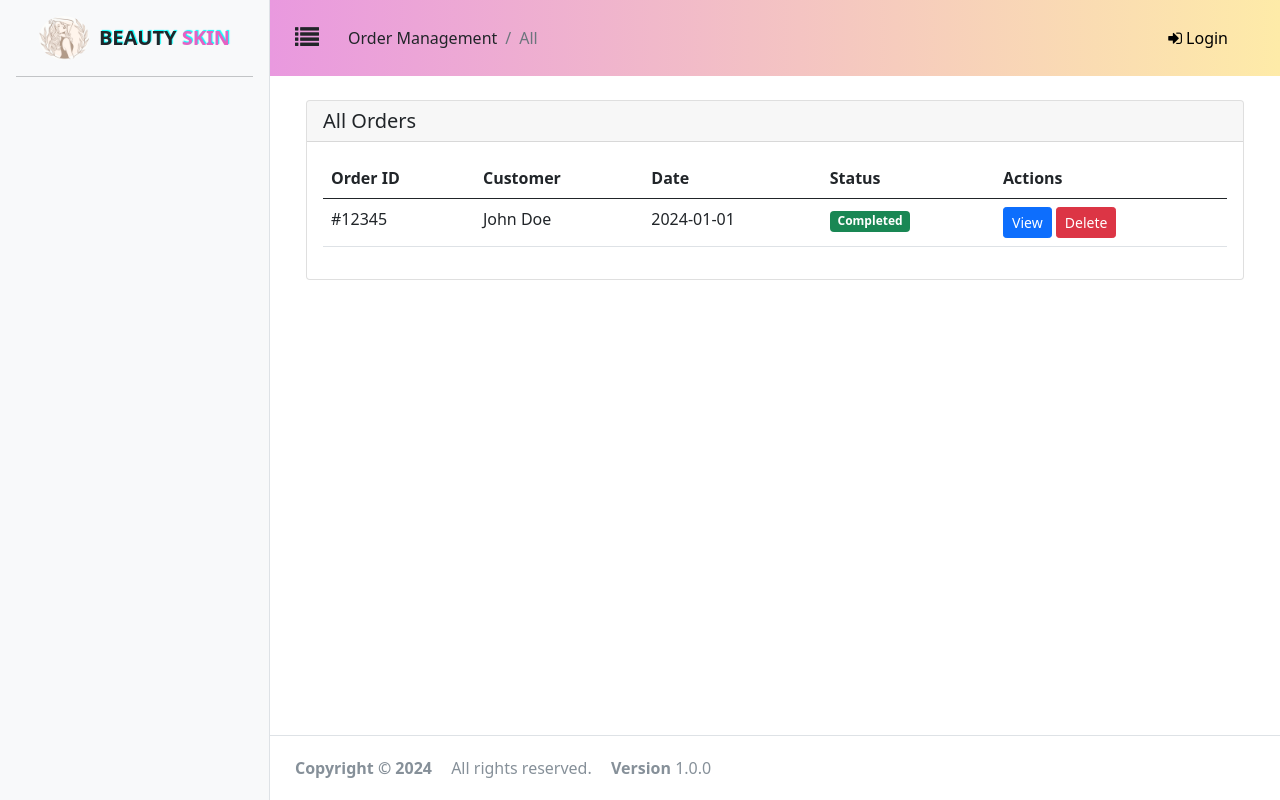
After one commit to anh-nt24/beauty-skin, a PHP site: the page made by src/views/admin/index.php in a window 1280 px wide. The commit adds this page. Run offline with PHP 8.4, Linux system fonts and the light colour scheme; the template is opened without the code that fills it, so the values that code supplies are empty; some libraries are stand-ins or nearby versions.

Commit message:
admin layout and sidebar

```diff
--- /dev/null
+++ b/src/views/admin/content/order-management/index.php
@@ -0,0 +1,37 @@
+<div class="container-fluid">
+    <div class="row">
+        <div class="col-12">
+            <div class="card">
+                <div class="card-header">
+                    <h5 class="card-title mb-0">All Orders</h5>
+                </div>
+                <div class="card-body">
+                    <!-- Add your orders table or content here -->
+                    <table class="table">
+                        <thead>
+                            <tr>
+                                <th>Order ID</th>
+                                <th>Customer</th>
+                                <th>Date</th>
+                                <th>Status</th>
+                                <th>Actions</th>
+                            </tr>
+                        </thead>
+                        <tbody>
+                            <tr>
+                                <td>#12345</td>
+                                <td>John Doe</td>
+                                <td>2024-01-01</td>
+                                <td><span class="badge bg-success">Completed</span></td>
+                                <td>
+                                    <button class="btn btn-sm btn-primary">View</button>
+                                    <button class="btn btn-sm btn-danger">Delete</button>
+                                </td>
+                            </tr>
+                        </tbody>
+                    </table>
+                </div>
+            </div>
+        </div>
+    </div>
+</div>
--- /dev/null
+++ b/src/views/admin/header.php
@@ -0,0 +1,65 @@
+<nav id="header" class="navbar navbar-default py-2" style="background: var(--gradient-color);">
+    <div class="container">
+        <div class="row w-100 d-flex align-items-center">
+            <div class="col-md-6">
+                <div class="navbar-header">
+                    <div class="d-flex align-items-center">
+                        <button id="sidebarToggle" class="btn text-decoration-none">
+                            <i class="fa fa-list fs-4"></i>
+                        </button>
+                        <?php if ($current_section && $current_subsection): ?>
+                            <nav aria-label="breadcrumb" class="ms-3">
+                                <ol class="breadcrumb mb-0">
+                                    <li class="breadcrumb-item">
+                                        <?php echo ucwords(str_replace('-', ' ', $current_section)); ?>
+                                    </li>
+                                    <li class="breadcrumb-item active">
+                                        <?php echo $current_subsection == 'index' ? 'All' : ucfirst($current_subsection); ?>
+                                    </li>
+                                </ol>
+                            </nav>
+                        <?php endif; ?>
+                    </div>
+                </div>
+            </div>
+
+            <div class="col-md-6">
+                <ul class="nav justify-content-end align-items-center w-100">
+                    <?php
+                        if (isset($_COOKIE['user'])) {
+                            $user = json_decode($_COOKIE['user'], true);
+                            $userName = htmlspecialchars($user['name']);
+                        }
+                    ?>
+
+
+                    <?php if (isset($userName)): ?>
+                        <li class="nav-item dropdown">
+                            <a href="#" class="nav-link dropdown-toggle d-flex align-items-center" id="userDropdown" role="button" data-bs-toggle="dropdown" aria-expanded="false">
+                                <i class="fa fa-user mx-1" style="font-size: 25px"></i>
+                                <span><?php echo htmlspecialchars($userName); ?></span>
+
+                            </a>
+                            <ul class="dropdown-menu dropdown-menu-end" aria-labelledby="userDropdown">
+                                <li>
+                                    <a class="dropdown-item" href="/password">Change password</a>
+                                </li>
+                                <li>
+                                    <a class="dropdown-item" href="/logout">Logout <i class="fa fa-sign-out"></i> </a>
+                                </li>
+                            </ul>
+                        </li>
+                    <?php else: ?>
+                        <li class="nav-item">
+                            <a href="#" class="nav-link normal-href" data-toggle="modal" data-target=".bs-modal-md" data-bs-toggle="modal" data-bs-target="#loginModal">
+                                <i class="fa fa-sign-in"></i> Login
+                            </a>
+                        </li>
+                    <?php endif; ?>
+
+                </ul>
+            </div>
+
+        </div>
+    </div>
+</nav>
--- /dev/null
+++ b/src/views/admin/index.php
@@ -0,0 +1,138 @@
+<?php
+    $current_section = $data['current_section'] ?? 'order-management';
+    $current_subsection = $data['current_subsection'] ?? 'index';
+?>
+
+<!DOCTYPE html>
+<html lang="en">
+<head>
+    <meta charset="UTF-8">
+    <meta name="viewport" content="width=device-width, initial-scale=1.0">
+    <title>Homepage</title>
+    <link rel="icon" type="image/x-icon" href="<?php echo ROOT_URL . "/public/images/browser-logo.ico" ?>">
+
+    <!-- bootstrap -->
+    <link href="https://cdn.jsdelivr.net/npm/bootstrap@5.0.2/dist/css/bootstrap.min.css" rel="stylesheet" integrity="sha384-EVSTQN3/azprG1Anm3QDgpJLIm9Nao0Yz1ztcQTwFspd3yD65VohhpuuCOmLASjC" crossorigin="anonymous">
+    <link rel="stylesheet" href="https://cdn.jsdelivr.net/npm/bootstrap-icons@1.10.5/font/bootstrap-icons.css">
+    <script src="https://ajax.googleapis.com/ajax/libs/jquery/3.7.1/jquery.min.js"></script>
+    <script src="https://cdn.jsdelivr.net/npm/bootstrap@5.0.2/dist/js/bootstrap.bundle.min.js" integrity="sha384-MrcW6ZMFYlzcLA8Nl+NtUVF0sA7MsXsP1UyJoMp4YLEuNSfAP+JcXn/tWtIaxVXM" crossorigin="anonymous"></script>
+
+    <!-- font awesome -->
+    <link rel="stylesheet" href="https://cdnjs.cloudflare.com/ajax/libs/font-awesome/4.7.0/css/font-awesome.min.css">
+
+    <!-- custom style -->
+    <link rel="stylesheet" href= "<?php echo ROOT_URL . "/public/css/style.css" ?>" >
+
+    <style>
+        .wrapper {
+            display: flex;
+            min-height: 100vh;
+        }
+
+        #sidebar {
+            width: 270px;
+            transition: all 0.3s;
+            flex-shrink: 0;
+        }
+
+        #sidebar.collapsed {
+            width: 100px;
+        }
+
+        #sidebar.collapsed .sidebar-text,
+        #sidebar.collapsed .subsection {
+            display: none;
+        }
+
+        #sidebar.collapsed .brandname {
+            display: none !important;
+        }
+
+        #sidebar.collapsed .header__web-logo {
+            width: 100%;
+        }
+
+        #sidebar .admin-section:hover {
+            cursor: pointer;
+        }
+
+        #content {
+            transition: all 0.3s;
+            flex-grow: 1;
+            display: flex;
+            flex-direction: column;
+        }
+
+        .content-body {
+            flex-grow: 1;
+        }
+
+        .sidebar-link {
+            color: #333;
+            text-decoration: none;
+        }
+        .sidebar-link:hover {
+            background-color: #f8f9fa;
+        }
+        .active-section {
+            background-color: #e9ecef;
+        }
+    </style>
+
+</head>
+<body>
+
+    <div class="wrapper">
+        <!-- sidebar -->
+        <?php include __DIR__ . '/sidebar.php'; ?>
+
+
+        <!-- main content -->
+        <div id="content">
+            <!-- header -->
+            <?php include __DIR__ .  "/header.php"; ?>
+
+            <main class="p-4 content-body">
+                <?php
+                    // Construct the path to the content file
+                    $content_path = __DIR__ . "/content/{$current_section}/{$current_subsection}.php";
+
+                    if (file_exists($content_path)) {
+                        include $content_path;
+                    } else {
+                        echo "<h2>Page not found</h2>";
+                    }
+                ?>
+            </main>
+
+            <!-- footer -->
+            <?php include __DIR__ . "/../client/layouts/footer.php"; ?>
+        </div>
+    </div>
+
+
+    <script>
+        document.getElementById('sidebarToggle').addEventListener('click', function() {
+            document.getElementById('sidebar').classList.toggle('collapsed');
+            document.getElementById('content').classList.toggle('expanded');
+        });
+    </script>
+
+    <script>
+        function updateHeaderHeight() {
+            const header = document.getElementById('header');
+            const heightOffset = document.getElementById('height-offset');
+
+            // Get the top position (y offset) of #height-offset relative to the document
+            const offsetTop = heightOffset.getBoundingClientRect().top + window.scrollY;
+
+            // Set the height of #header to match the offset
+            header.style.height = `${offsetTop}px`;
+        }
+
+        // Call the function on load and on resize to ensure it stays updated
+        window.addEventListener('load', updateHeaderHeight);
+        window.addEventListener('resize', updateHeaderHeight);
+    </script>
+</body>
+</html>
--- /dev/null
+++ b/src/views/admin/sidebar.php
@@ -0,0 +1,43 @@
+<div id="sidebar" class="bg-light border-end">
+    <div class="p-3">
+        <div class="d-flex flex-row align-items-center justify-content-center">
+            <img style="width: 50px" src="<?php echo ROOT_URL . "/public/images/logo.png" ?>" class="header__web-logo" alt="logo">
+
+            <div class="brandname d-flex flex-column">
+                <span style="font-size: 20px;" class="header__brand-name">BEAUTY <span style="color: #e562c3">SKIN</span></span>
+            </div>
+        </div>
+        <hr id="height-offset">
+
+        <ul class="nav flex-column">
+            <?php foreach (ADMIN_PANEL as $keySection => $sectionData): ?>
+                <li class="nav-item mb-2">
+                    <a href="<?php echo ROOT_URL . "/admin/$keySection"; ?><?php echo isset($sectionData['subsections']) ? "" : "/index" ?>"
+                    class="nav-link sidebar-link <?php echo $current_section == $keySection ? 'active-section' : ''; ?>">
+                        <i class="<?php echo $sectionData['icon']; ?>  fs-5 me-2"></i>
+                        <span class="sidebar-text"><?php echo ucwords(str_replace('-', ' ', $keySection)); ?></span>
+                    </a>
+
+                    <?php if (isset($sectionData['subsections']) && !empty($sectionData['subsections'])): ?>
+                        <div class="collapse subsection <?php echo $current_section == $keySection ? 'show' : ''; ?>"
+                            id="<?php echo str_replace('-', '', $keySection); ?>">
+                            <ul class="nav flex-column ms-3 mt-1">
+                                <?php foreach ($sectionData['subsections'] as $subsectionData): ?>
+                                    <li class="nav-item">
+                                        <a href="<?php echo ROOT_URL . "/admin/$keySection/{$subsectionData['url']}"; ?>"
+                                        class="nav-link sidebar-link <?php echo ($current_section == $keySection && $current_subsection == $subsectionData['url']) ? 'active-section' : ''; ?>">
+                                            <i class="bi bi-circle<?php echo ($current_section == $keySection && $current_subsection == $subsectionData['url']) ? '-fill' : ''; ?> fs-5 me-2"></i>
+                                            <span class="sidebar-text"><?php echo $subsectionData['name']; ?></span>
+                                        </a>
+                                    </li>
+                                <?php endforeach; ?>
+                            </ul>
+                        </div>
+                    <?php endif; ?>
+                </li>
+            <?php endforeach; ?>
+        </ul>
+
+
+    </div>
+</div>
```
Also changed, not shown: config/constants.php (+62 -0 lines), routes/home.php (+60 -1 lines), src/Application.php (+1 -28 lines), src/Router.php (added, +39 -0 lines), src/controllers/HomeController.php (+36 -0 lines), src/views/admin/content/order-management/return.php (added, +39 -0 lines), src/views/admin/content/customer-management/index.php (added), src/views/admin/content/product-management/add.php (added), src/views/admin/content/product-management/index.php (added).
